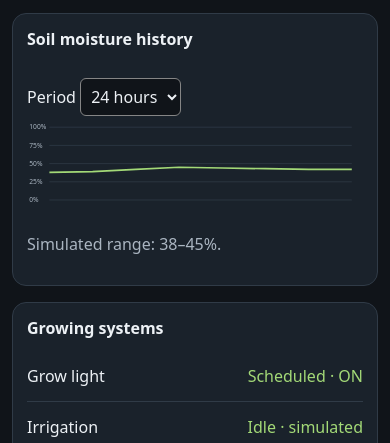
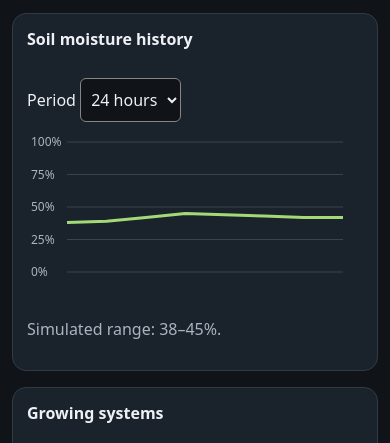
Before and after one commit to gc2k10/chili-farm, a website: page frontend/index.html in a window 390 px wide. Shown: the part 657-1100 px from the top of the page. Drawn offline with Linux system fonts and the light colour scheme.

Commit message:
Keep demo chart labels readable on phones and enlarge period control

```diff
--- a/frontend/app.js
+++ b/frontend/app.js
@@ -3,19 +3,25 @@ const series = {"24": [38,39,42,45,44,43,42,42], "7": [35,48,40,51,43,46,42]};
 const chart = document.querySelector("#chart");
 const period = document.querySelector("#period");
 const ns = "http://www.w3.org/2000/svg";
+let renderedWidth = 0;
+function chartWidth(){ return Math.min(600, Math.max(240, Math.round(chart.getBoundingClientRect().width))); }
 function draw(){
+ renderedWidth = chartWidth();
+ chart.setAttribute('viewBox', '0 0 '+renderedWidth+' 180');
  const values = series[period.value];
  chart.replaceChildren();
  for(const tick of [0,25,50,75,100]){
   const y=150-tick*1.3;
   const line=document.createElementNS(ns,"line");
-  for(const [k,v] of Object.entries({x1:40,x2:580,y1:y,y2:y,stroke:"#364451"})) line.setAttribute(k,v);
+  for(const [k,v] of Object.entries({x1:40,x2:renderedWidth-20,y1:y,y2:y,stroke:"#364451"})) line.setAttribute(k,v);
   chart.append(line);
   const label=document.createElementNS(ns,"text");label.setAttribute("x","4");label.setAttribute("y",y+4);label.setAttribute("fill","#aab5c1");label.setAttribute("font-size","12");label.textContent=tick+"%";chart.append(label);
  }
  const path=document.createElementNS(ns,"polyline");
- path.setAttribute("points",values.map((v,i)=>[40+i*540/(values.length-1),150-v*1.3].join(",")).join(" "));
+ path.setAttribute("points",values.map((v,i)=>[40+i*(renderedWidth-60)/(values.length-1),150-v*1.3].join(",")).join(" "));
  path.setAttribute("fill","none");path.setAttribute("stroke","var(--accent)");path.setAttribute("stroke-width","3");path.setAttribute("stroke-linejoin","round");chart.append(path);
  document.querySelector("#summary").textContent="Simulated range: "+Math.min(...values)+"–"+Math.max(...values)+"%.";
 }
 period.addEventListener("change",draw);draw();
+// Redraw only when width changes, so height changes do not create a resize loop.
+new ResizeObserver(() => { if(chartWidth() !== renderedWidth) draw(); }).observe(chart);
--- a/frontend/style.css
+++ b/frontend/style.css
@@ -1,3 +1,6 @@
 :root{color-scheme:dark;--accent:#a3d977;font-family:system-ui,sans-serif;background:#101419;color:#edf1f5}*{box-sizing:border-box}body{margin:0}main{max-width:1100px;margin:auto;padding:32px 20px}header,.heading,.status{display:flex;justify-content:space-between;align-items:center;gap:16px}h1{font-size:clamp(32px,6vw,52px);margin:0;letter-spacing:-.05em}h2{font-size:16px;font-weight:600;margin:0 0 12px}p,small,footer{color:#aab5c1}.eyebrow{font-size:11px;letter-spacing:.18em;color:var(--accent)}.badge{border:1px solid #53616d;border-radius:20px;padding:8px 12px;font-size:11px;white-space:nowrap}.notice{border-left:3px solid var(--accent);padding:10px 14px;background:#1a222b}.metrics{display:grid;grid-template-columns:repeat(auto-fit,minmax(160px,1fr));gap:12px}article,.panel{background:#1a222b;border:1px solid #303b47;border-radius:14px;padding:20px}article strong{font-size:32px;display:block;color:var(--accent);margin-bottom:8px}article small{display:block}.panel{margin-top:16px}svg{width:100%;height:auto;display:block}select{font:inherit;padding:6px;border-radius:6px;background:#101419;color:inherit}.status{padding:14px 0;border-bottom:1px solid #303b47}.status:last-child{border:0}.status span:last-child{color:var(--accent);text-align:right}footer{font-size:12px;margin-top:24px}@media(max-width:480px){main{padding:20px 12px}.heading{align-items:flex-start;flex-direction:column}article,.panel{padding:14px}}
 /* Keep the original logo proportions and its approved background. */
 header>div{min-width:0;flex:1}h1{line-height:0}.brand-logo{display:block;width:min(100%,420px);height:auto;border-radius:8px}header{flex-wrap:wrap}.badge{flex-shrink:0}@media(max-width:600px){header{align-items:flex-start}header>div{flex-basis:100%}.brand-logo{width:min(100%,360px)}}
+
+/* Keep the period selector comfortable to tap and keyboard focus visible. */
+select{min-height:44px;min-width:100px}a:focus-visible,select:focus-visible{outline:2px solid var(--accent);outline-offset:4px}
```
Also changed, not shown: tests/browser/demo.spec.cjs (+12 -0 lines).
